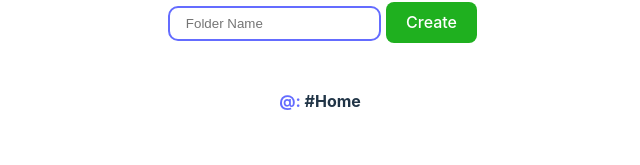
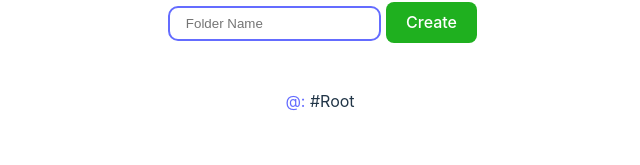
Before and after one commit to h-zahar/foldio-react, a React (Vite) app: page / in a window 1280 px wide. Shown: the part 170-335 px from the top of the page, without its empty margins (320-960 px from the left). Built offline with nearby package versions, Linux system fonts and the light colour scheme.

Commit message:
Refactored the Code with Folder Description Feature

```diff
--- a/src/App.jsx
+++ b/src/App.jsx
@@ -6,7 +6,7 @@ import HomeIcon from "./components/HomeIcon";
 import Dialog from "./components/Dialog";
 
 function App() {
-  const folders = {
+  const folders1 = {
     folder1: {},
     folder2: {},
     folder3: {
@@ -17,17 +17,89 @@ function App() {
     },
   };
 
+  const folders = {
+    name: "root",
+    children: {
+      id1: {
+        name: "folder1",
+        children: {},
+      },
+      id2: {
+        name: "folder2",
+        children: {},
+      },
+      id3: {
+        name: "folder3",
+        children: {
+          id4: {
+            name: "sub1",
+            children: {},
+          },
+          id5: {
+            name: "sub2",
+            children: {
+              id6: {
+                name: "subsub1",
+                children: {},
+              },
+            },
+          },
+        },
+      },
+    },
+  };
+
+  // const testFolders = {
+  //   id1: {
+  //     name: "whdnc",
+  //     desc: "kwjbdc",
+  //     child: {
+  //       id21: {
+  //         name: "ljnk",
+  //         desc: "kwjdn",
+  //         child: {},
+  //       },
+  //       id31: {
+  //         name: "lkjh",
+  //         desc: "kjbwd",
+  //         child: {
+  //           id41: {
+  //             desc: "",
+  //             child: {},
+  //           },
+  //         },
+  //       },
+  //     },
+  //   },
+  //   id2: {
+  //     name: "jkn",
+  //     desc: "kjb",
+  //     child: {},
+  //   },
+  // };
+
+  // let obj = {
+  //   id1: {title: 'Folder 1', parent: 0, child:['id2','id4']},
+  //   id2: {title: 'Folder 1 1', parent: 'id1', child:[]},
+  //   id3: {title: 'Folder 2', parent: 0, child:[]},
+  //   id4: {title: 'Folder 2 1', parent: 'id1', child:[]},
+  // }
+
+  // <Folder parent={id1} />
+
   const handleNavigation = (e) => {
-    setClicked(e.currentTarget.value);
+    // setClicked(e.currentTarget.value);
     const tmp = [...path];
     tmp.push(e.currentTarget.value);
     setPath(tmp);
-    setRenderedFolders(renderedFolders[e.currentTarget.value]);
+    // console.log(renderedFolders);
+    setRenderedFolders(renderedFolders.children[e.currentTarget.value]);
   };
 
   const handleCreate = () => {
+    const fId = new Date().getTime();
     const tmp = { ...renderedFolders };
-    tmp[folderName] = {};
+    tmp.children[fId] = { name: folderName, children: {} };
     setRenderedFolders(tmp);
 
     const temp2 = { ...allFolders };
@@ -36,11 +108,12 @@ function App() {
 
     path.map((p) => {
       const currentKey = p;
-      currentFolder[currentKey] = currentFolder[currentKey] || {};
-      currentFolder = currentFolder[currentKey];
+      currentFolder.children[currentKey] =
+        currentFolder.children[currentKey] || {};
+      currentFolder = currentFolder.children[currentKey];
     });
 
-    currentFolder[folderName] = {};
+    currentFolder.children[fId] = { name: folderName, children: {} };
 
     setAllFolders(temp2);
   };
@@ -49,8 +122,8 @@ function App() {
     // console.log(e.currentTarget);
     const deleteFolder = e.id;
     const tmp = { ...renderedFolders };
-    delete tmp[deleteFolder];
-
+    delete tmp.children[deleteFolder];
+    // console.log(tmp);
     setRenderedFolders(tmp);
 
     const temp2 = { ...allFolders };
@@ -59,8 +132,9 @@ function App() {
 
     path.map((p) => {
       const currentKey = p;
-      currentFolder[currentKey] = currentFolder[currentKey] || {};
-      currentFolder = currentFolder[currentKey];
+      currentFolder.children[currentKey] =
+        currentFolder.children[currentKey] || {};
+      currentFolder = currentFolder.children[currentKey];
     });
 
     delete currentFolder[deleteFolder];
@@ -73,7 +147,7 @@ function App() {
     if (path[path.length - 1] === path[Number(e.currentTarget.id)]) return;
     let tmp = { ...allFolders };
     path.slice(0, Number(e.currentTarget.id) + 1).forEach((p) => {
-      tmp = tmp[p];
+      tmp = tmp.children[p];
     });
     const newPath = path.slice(0, Number(e.currentTarget.id) + 1);
     setPath(newPath);
@@ -83,7 +157,7 @@ function App() {
   const resetToHome = () => {
     setRenderedFolders(allFolders);
     setPath([]);
-    setClicked("");
+    // setClicked("");
   };
 
   const handleModal = (e) => {
@@ -93,12 +167,12 @@ function App() {
 
   const [renderedFolders, setRenderedFolders] = useState(folders);
   const [folderName, setFolderName] = useState("");
-  const [clicked, setClicked] = useState("");
+  // const [clicked, setClicked] = useState("");
   const [path, setPath] = useState([]);
   const [allFolders, setAllFolders] = useState(folders);
   const [isDeleteModalOpen, setIsDeleteModalOpen] = useState(false);
   const [currEvent, setCurrEvent] = useState(null);
-  // console.log(isDeleteModalOpen);
+  let tempFolders = { ...folders };
   return (
     <>
       <h2>
@@ -114,25 +188,27 @@ function App() {
       />
       <br />
       <p>
-        <strong>
+        {/* <strong> */}
         <span
-            className="brand"
+          // className="brand"
           onClick={resetToHome}
           style={{ cursor: "pointer" }}
         >
-            @:{" "}
-          </span>
-          {path.length > 0
-            ? path.map((p, i) => {
+          <span className="brand">@: </span>#Root {/* </span> */}
+          {path.length > 0 &&
+            path.map((p, i) => {
+              // let tmp = { ...allFolders };
+              const fName = tempFolders.children[p].name;
+              tempFolders = tempFolders.children[p];
               return (
                 <button id={i} key={i} onClick={handleAccess}>
                   {" "}
-                    / {p}
+                  / {fName}
                 </button>
               );
-              })
-            : "#Home"}
-        </strong>
+            })}
+        </span>
+        {/* </strong> */}
       </p>
       <br />
       <Navigation
@@ -143,11 +219,11 @@ function App() {
       <br />
       <br />
 
-      {clicked && (
+      {/* {clicked && (
         <button onClick={resetToHome}>
           <HomeIcon /> <span style={{ color: "#646cff" }}>Home</span>
         </button>
-      )}
+      )} */}
 
       <Dialog
         isOpen={isDeleteModalOpen}
--- a/src/components/Navigation.jsx
+++ b/src/components/Navigation.jsx
@@ -4,13 +4,15 @@ import FolderIcon from "./FolderIcon";
 const Navigation = ({ renderedFolders, handleNavigation, handleDelete }) => {
   return (
     <>
-      {Object.keys(renderedFolders).length === 0 && <p>No folder found!</p>}
-      {Object.keys(renderedFolders).map((f) => {
+      {Object.keys(renderedFolders.children).length === 0 && (
+        <p>No folder found!</p>
+      )}
+      {Object.keys(renderedFolders.children).map((f) => {
         return (
           <div key={f} style={{ display: "inline-block" }}>
             <button className="folder-btn" value={f} onClick={handleNavigation}>
               <FolderIcon width={110} height={110} />
-              {f}
+              {renderedFolders.children[f].name}
             </button>
             <button id={f} className="delete-btn" onClick={handleDelete}>
               <DeleteIcon width={25} height={25} />
```
Lines whose indentation alone changed are shown as unchanged.
